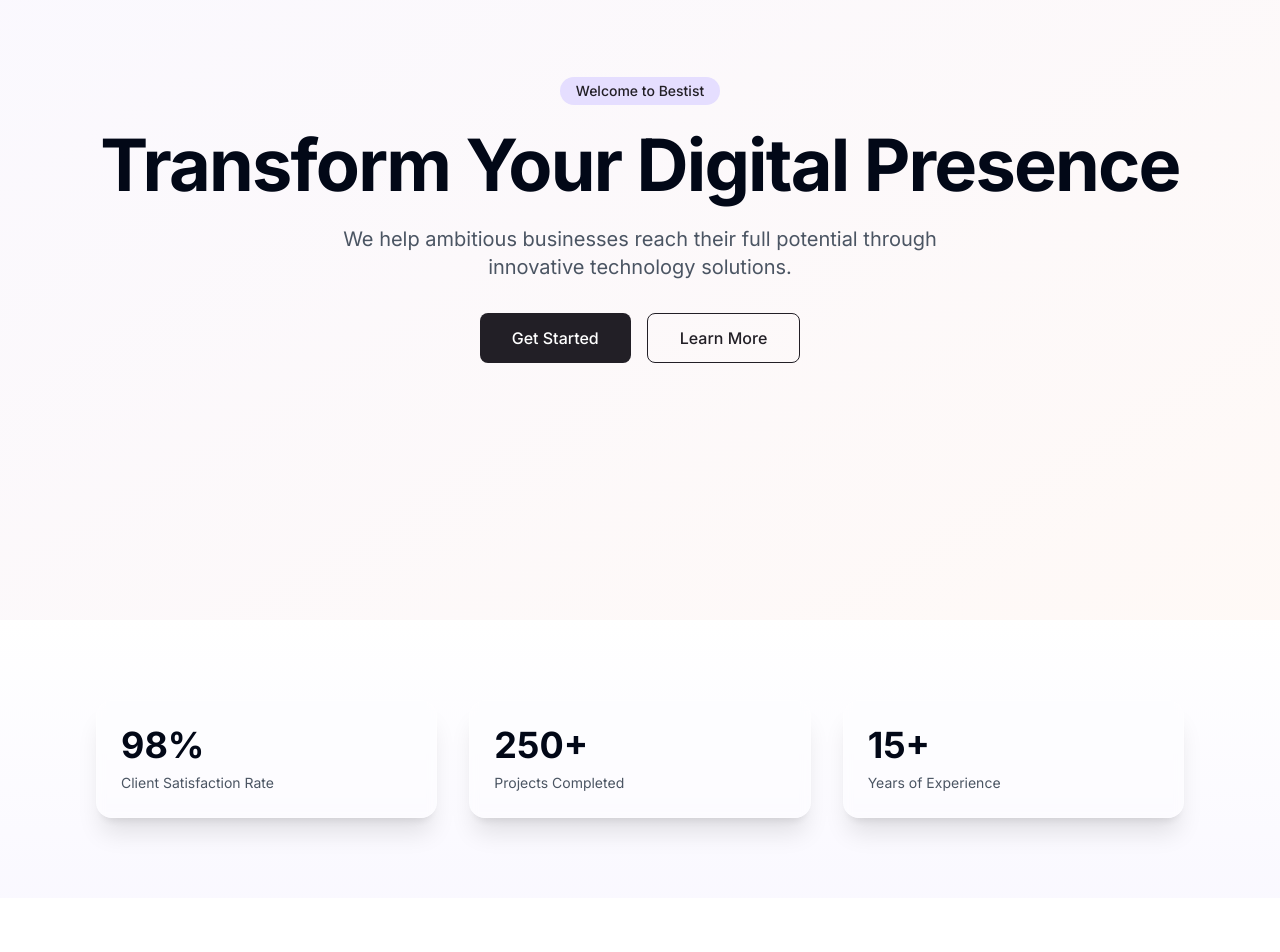
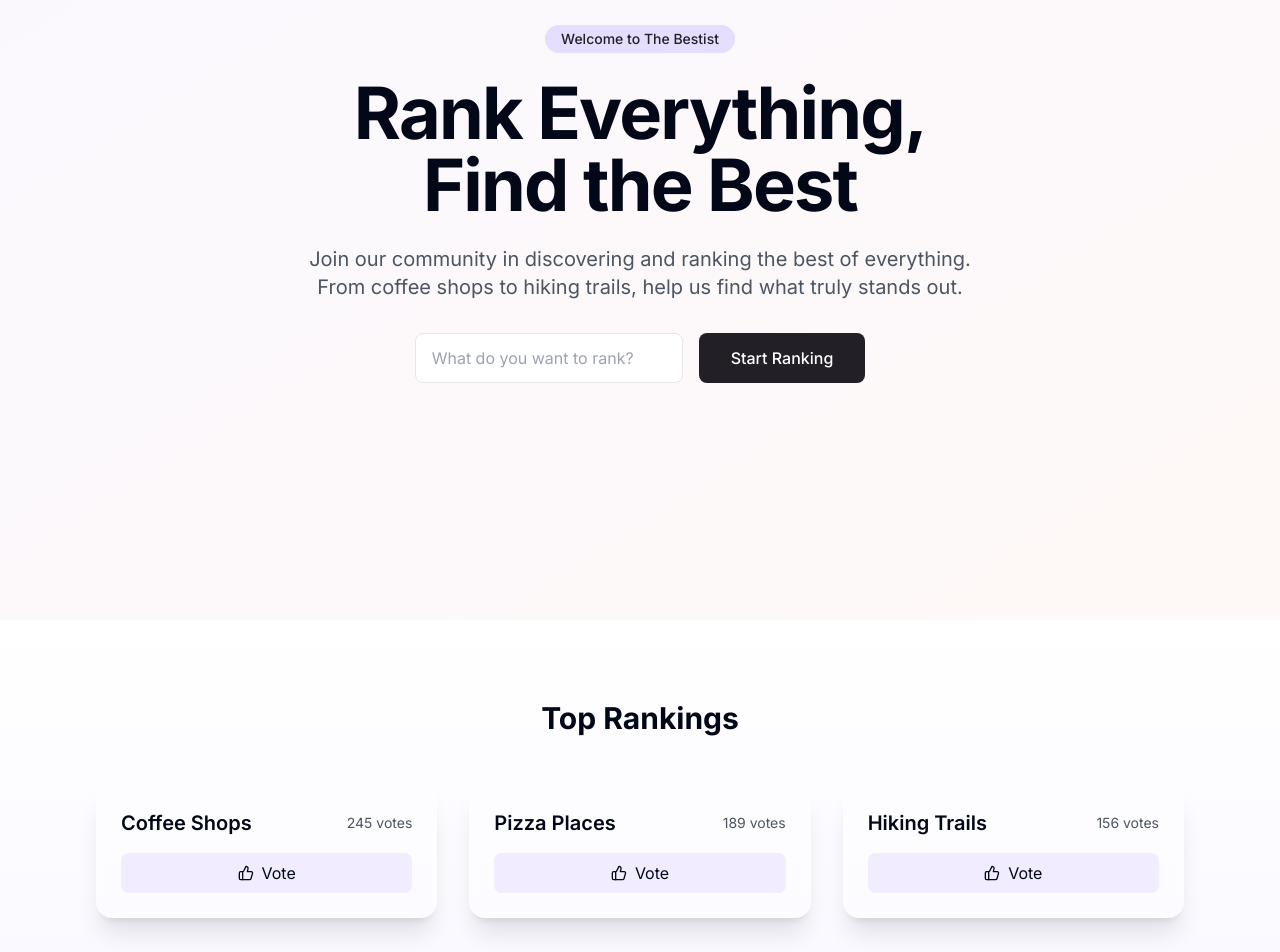
Before and after one commit to DevGruGold/bestist, a React (Vite) app: page / in a window 1280 px wide. Shown: the part 180-1132 px from the top of the page. Built offline with nearby package versions, Linux system fonts and the light colour scheme.

Commit message:
Rebrand and add ranking feature
This commit rebrands the application as "The Bestist" and adds a feature allowing users to rank items.

```diff
--- /dev/null
+++ b/src/components/RankingCard.tsx
@@ -0,0 +1,32 @@
+
+import { FC } from 'react';
+import { ThumbsUp } from 'lucide-react';
+
+interface RankingItem {
+  id: number;
+  name: string;
+  votes: number;
+}
+
+interface RankingCardProps {
+  item: RankingItem;
+  onVote: () => void;
+}
+
+export const RankingCard: FC<RankingCardProps> = ({ item, onVote }) => {
+  return (
+    <div className="glass-card p-6 animate-hover">
+      <div className="flex justify-between items-center mb-4">
+        <h3 className="text-xl font-semibold">{item.name}</h3>
+        <span className="text-sm text-gray-600">{item.votes} votes</span>
+      </div>
+      <button
+        onClick={onVote}
+        className="w-full flex items-center justify-center gap-2 px-4 py-2 rounded-lg bg-secondary/50 hover:bg-secondary transition-colors"
+      >
+        <ThumbsUp className="w-4 h-4" />
+        Vote
+      </button>
+    </div>
+  );
+};
--- a/src/pages/Index.tsx
+++ b/src/pages/Index.tsx
@@ -1,8 +1,35 @@
 
 import { motion } from "framer-motion";
 import { StatCard } from "../components/StatCard";
+import { RankingCard } from "../components/RankingCard";
+import { useState } from "react";
 
 const Index = () => {
+  const [newItemName, setNewItemName] = useState("");
+  const [rankings, setRankings] = useState([
+    { id: 1, name: "Coffee Shops", votes: 245 },
+    { id: 2, name: "Pizza Places", votes: 189 },
+    { id: 3, name: "Hiking Trails", votes: 156 },
+  ]);
+
+  const handleAddItem = (e: React.FormEvent) => {
+    e.preventDefault();
+    if (newItemName.trim()) {
+      setRankings([...rankings, {
+        id: rankings.length + 1,
+        name: newItemName.trim(),
+        votes: 0
+      }]);
+      setNewItemName("");
+    }
+  };
+
+  const handleVote = (id: number) => {
+    setRankings(rankings.map(item =>
+      item.id === id ? { ...item, votes: item.votes + 1 } : item
+    ).sort((a, b) => b.votes - a.votes));
+  };
+
   return (
     <div className="min-h-screen w-full overflow-hidden">
       {/* Hero Section */}
@@ -15,33 +42,56 @@ const Index = () => {
             transition={{ duration: 0.8 }}
           >
             <span className="inline-block px-4 py-1 mb-6 text-sm font-medium rounded-full bg-secondary text-primary">
-              Welcome to Bestist
+              Welcome to The Bestist
             </span>
             <h1 className="text-5xl md:text-7xl font-bold mb-6 tracking-tight">
-              Transform Your Digital Presence
+              Rank Everything, <br/>Find the Best
             </h1>
             <p className="text-lg md:text-xl text-gray-600 mb-8 max-w-2xl mx-auto">
-              We help ambitious businesses reach their full potential through innovative technology solutions.
+              Join our community in discovering and ranking the best of everything. From coffee shops to hiking trails, help us find what truly stands out.
             </p>
-            <div className="flex flex-wrap gap-4 justify-center">
-              <button className="px-8 py-3 rounded-lg bg-primary text-white font-medium hover:bg-primary/90 transition-colors">
-                Get Started
+            <form onSubmit={handleAddItem} className="flex flex-wrap gap-4 justify-center mb-8">
+              <input
+                type="text"
+                value={newItemName}
+                onChange={(e) => setNewItemName(e.target.value)}
+                placeholder="What do you want to rank?"
+                className="px-4 py-3 rounded-lg border border-gray-200 focus:outline-none focus:border-primary/50 transition-colors min-w-[250px]"
+              />
+              <button
+                type="submit"
+                className="px-8 py-3 rounded-lg bg-primary text-white font-medium hover:bg-primary/90 transition-colors"
+              >
+                Start Ranking
               </button>
-              <button className="px-8 py-3 rounded-lg border border-primary text-primary font-medium hover:bg-primary/5 transition-colors">
-                Learn More
-              </button>
-            </div>
+            </form>
           </motion.div>
         </div>
       </section>
 
-      {/* Stats Section */}
+      {/* Rankings Section */}
       <section className="py-20 px-4 bg-gradient-to-b from-white to-secondary/20">
         <div className="container max-w-6xl mx-auto">
+          <h2 className="text-3xl font-bold mb-12 text-center">Top Rankings</h2>
+          <div className="grid grid-cols-1 md:grid-cols-2 lg:grid-cols-3 gap-8">
+            {rankings.map((item) => (
+              <RankingCard
+                key={item.id}
+                item={item}
+                onVote={() => handleVote(item.id)}
+              />
+            ))}
+          </div>
+        </div>
+      </section>
+
+      {/* Stats Section */}
+      <section className="py-20 px-4">
+        <div className="container max-w-6xl mx-auto">
           <div className="grid grid-cols-1 md:grid-cols-3 gap-8">
-            <StatCard number="98%" label="Client Satisfaction Rate" />
-            <StatCard number="250+" label="Projects Completed" />
-            <StatCard number="15+" label="Years of Experience" />
+            <StatCard number="10k+" label="Active Rankings" />
+            <StatCard number="50k+" label="Community Members" />
+            <StatCard number="1M+" label="Votes Cast" />
           </div>
         </div>
       </section>
@@ -50,7 +100,7 @@ const Index = () => {
       <section className="py-20 px-4">
         <div className="container max-w-6xl mx-auto">
           <div className="glass-card p-8 md:p-12">
-            <h2 className="text-3xl font-bold mb-8 text-center">Get in Touch</h2>
+            <h2 className="text-3xl font-bold mb-8 text-center">Get Involved</h2>
             <form className="max-w-lg mx-auto space-y-6">
               <div>
                 <input
@@ -68,13 +118,13 @@ const Index = () => {
               </div>
               <div>
                 <textarea
-                  placeholder="Your Message"
+                  placeholder="What would you like to rank?"
                   rows={4}
                   className="w-full px-4 py-3 rounded-lg border border-gray-200 focus:outline-none focus:border-primary/50 transition-colors"
                 ></textarea>
               </div>
               <button className="w-full px-8 py-3 rounded-lg bg-primary text-white font-medium hover:bg-primary/90 transition-colors">
-                Send Message
+                Submit Suggestion
               </button>
             </form>
           </div>
```
